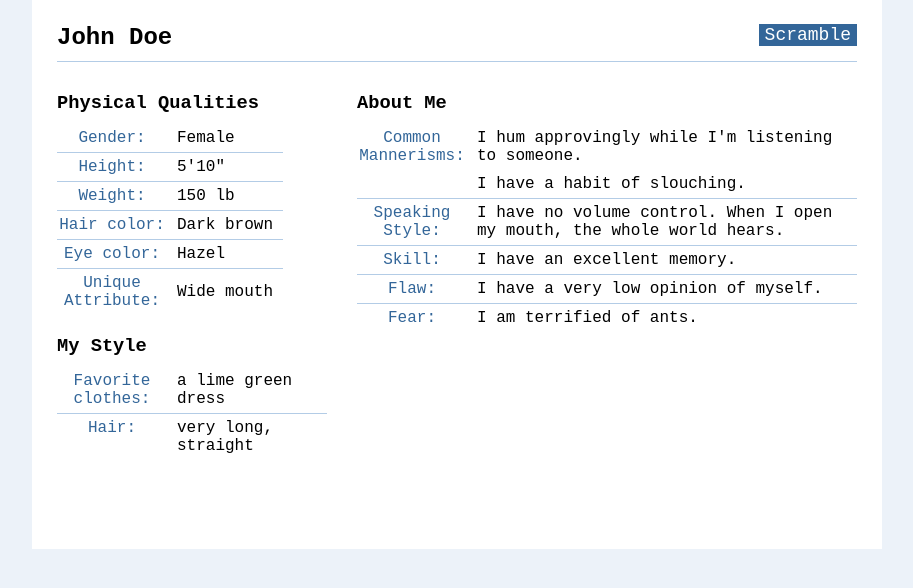
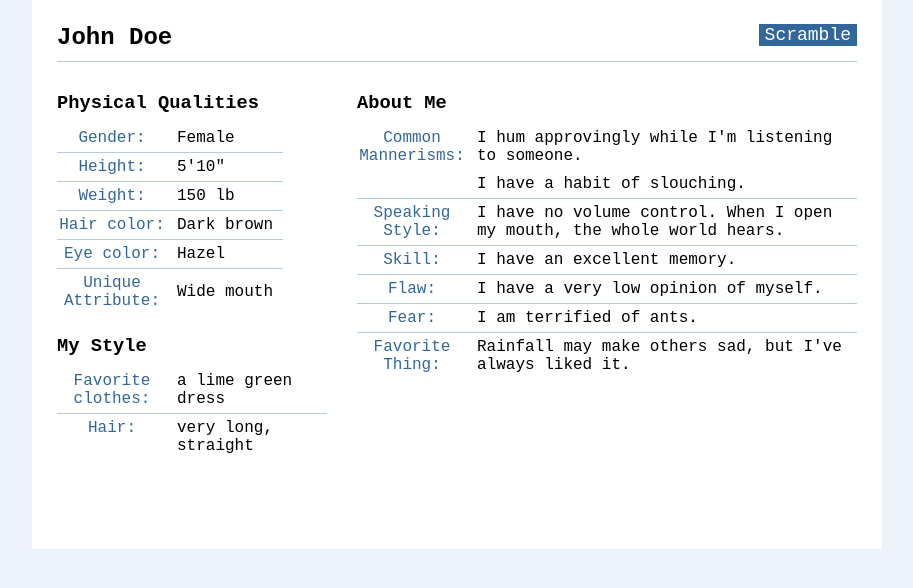
Before and after one commit to davidhammaker/Storc, a Flask app: page / in a window 1280 px wide. Shown: the part 136-724 px from the top of the page, without its empty margins (183-1096 px from the left). Run offline with Flask 2, Linux system fonts and the light colour scheme.

Commit message:
Add favorite things
All favorite things are simple strings listed in the array
'favoriteThings'. The new 'getFavoriteThing' function selects one at
random and sets it on 'base.html', then returns the randomly selected
'favoriteThing'.

```diff
--- a/static/main.js
+++ b/static/main.js
@@ -395,6 +395,30 @@ function defineFears() {
     ];
 };
 
+let favoriteThings = [
+    'I love winning a game or a competition.',
+    'I enjoy learning something new and interesting.',
+    'A great book is all I need to have a good time.',
+    'Good food always brings me cheer.',
+    'I adore all cute animals.',
+    'I love a good thrill, especially if it\'s dangerous.',
+    'I feel great after completing a hard task.',
+    'When I help others, my life has meaning.',
+    'Great stories are what I live for.',
+    'I\'m always up for a good movie.',
+    'I sleep better when I know that justice has been served.',
+    'My favorite music always brightens my spirits.',
+    'Fine art is a priceless treasure in my eyes.',
+    'A great play can really inspire me.',
+    'I\'m happiest when I\'m enjoying the sunshine.',
+    'Rainfall may make others sad, but I\'ve always liked it.',
+    'To me, there\'s nothing like a peaceful snowfall.',
+    'I have a special appreciation for wildlife.',
+    'The latest and greatest technologies have my attention.',
+    'Old-fashioned traditions and objects are precious to me.',
+    'There\'s nothing like a comfortable piece of clothing.'
+];
+
 // Define an array of mutually exclusive attributes
 
 let exclusions = [
@@ -635,6 +659,13 @@ function getFear() {
     return fear;
 };
 
+function getFavoriteThing() {
+    let favoriteThingElement = document.getElementById('favorite');
+    let favoriteThing = choice(favoriteThings);
+    favoriteThingElement.textContent = favoriteThing;
+    return favoriteThing
+};
+
 // Select character attributes
 
 function select() {
@@ -654,6 +685,7 @@ function select() {
     let skill = getSkill();
     let flaw = getFlaw();
     let fear = getFear();
+    let favoriteThing = getFavoriteThing();
 
     // Ensure that no attributes are mutually exclusive
 
--- a/templates/base.html
+++ b/templates/base.html
@@ -78,6 +78,10 @@
                             <td class="key">Fear:</td>
                             <td id="fear">fear</td>
                         </tr>
+                        <tr>
+                            <td class="key">Favorite Thing:</td>
+                            <td id="favorite">favorite thing</td>
+                        </tr>
                     </table>
                 </div>
                 <div class="box-l">
```
